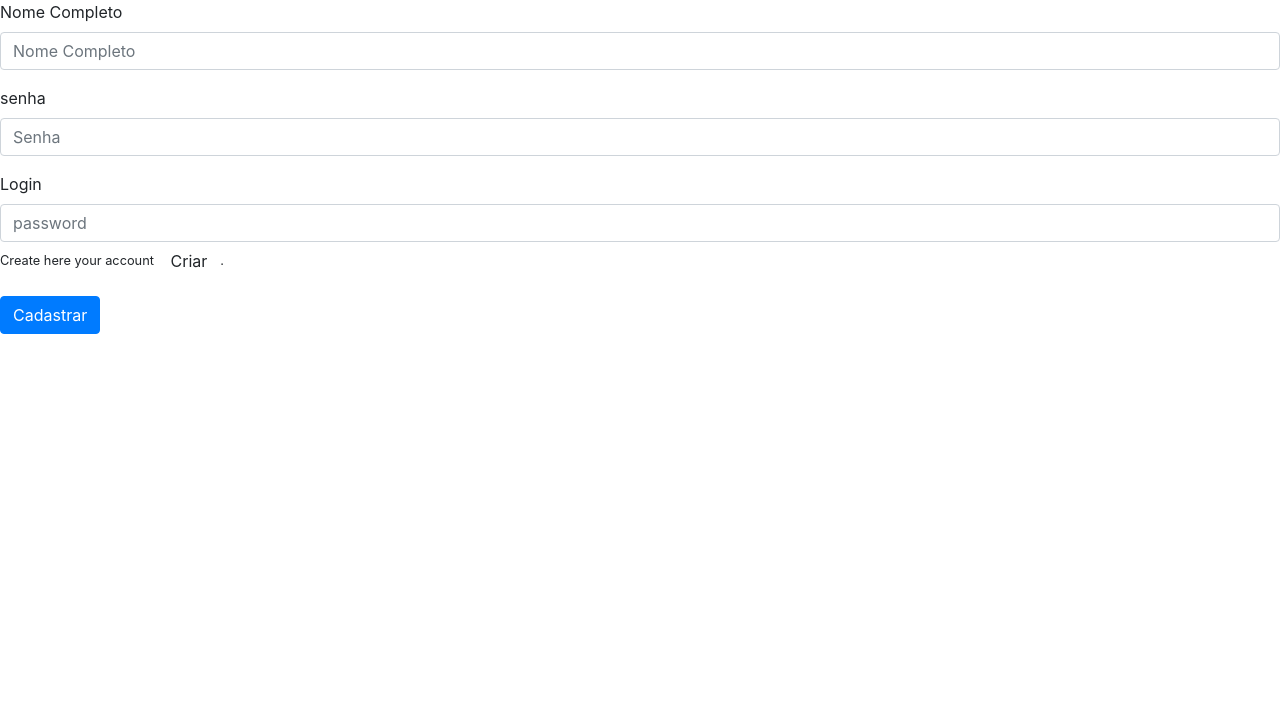
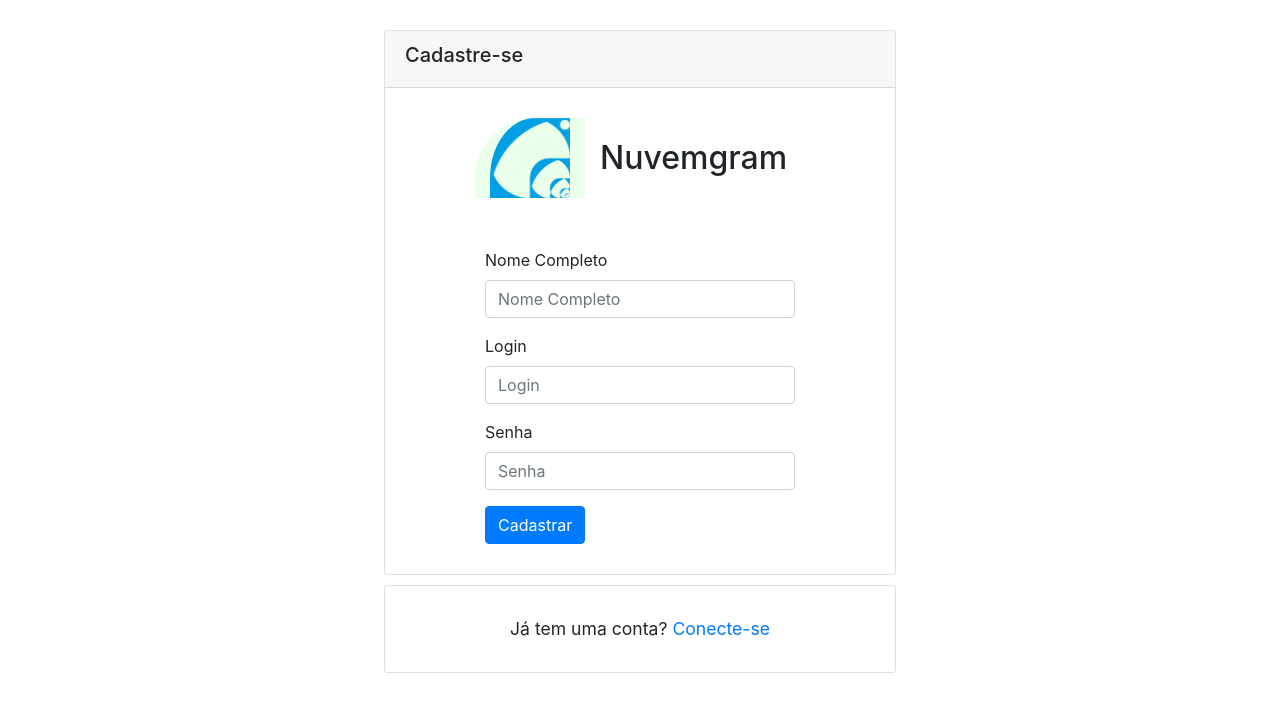
Before and after one commit to dqrtec/nuvem, an Angular app in the folder front/: page /cadastro in a window 1280 px wide. Shown: the top 712 px of the page. Built offline with nearby package versions, Linux system fonts and the light colour scheme.

Commit message:
estilo tela de cadastro

```diff
--- /dev/null
+++ b/front/src/app/cadastro/cadastro.component.css
@@ -0,0 +1,36 @@
+.logo{
+    margin: auto;
+}
+
+.logo-img{
+border-radius: 60px 0px 0px 0px;
+background: #eaffea;
+}
+
+.logo-title{
+margin: auto;
+}
+
+.formulario{
+height: 50%;
+width: 40%;
+margin: 30px auto 0px;
+padding-bottom: 30px;
+}
+
+.card-header{
+    margin-bottom: 30px;
+}
+
+.body{
+margin: auto;
+margin-top: 50px;
+}
+
+.card-login{
+    margin-top: 10px;
+    margin-bottom: 30px;
+    padding: 30px;
+    text-align: center;
+    font-size: 22px;
+  }
--- a/front/src/app/cadastro/cadastro.component.html
+++ b/front/src/app/cadastro/cadastro.component.html
@@ -1,16 +1,37 @@
+<div class="formulario card">
+  <div class='card-header'>
+    <h5>Cadastre-se</h5>
+  </div>
+
+  <div class='head row'>
+    <div class="logo col-sm-8 row">
+      <img class="logo-img col-sm-4" src="\assets\logo10.png">
+      <h2 class='logo-title col-sm-8'>Nuvemgram</h2>
+    </div>
+
+  </div>
+
+  <div class='body col-sm-8'>
     <form>
       <div class="form-group">
         <label >Nome Completo</label>
         <input class="form-control" placeholder="Nome Completo">
       </div>
-  <div class="form-group">
-    <label >senha</label>
-    <input type="password" class="form-control" placeholder="Senha">
-  </div>
+
       <div class="form-group">
         <label >Login</label>
-    <input type="password" class="form-control" placeholder="password">
-    <small>Create here your account <button class="btn" routerLink="cadastro">Criar</button>.</small>
+        <input type="password" class="form-control" placeholder="Login">
+      </div>
+
+      <div class="form-group">
+        <label >Senha</label>
+        <input type="password" class="form-control" placeholder="Senha">
       </div>
       <button class="btn btn-primary" (click)="cadastrar()">Cadastrar</button>
     </form>
+  </div>
+</div>
+
+<div class= 'formulario card-login card'>
+  <small>Já tem uma conta? <a routerLink="../"> Conecte-se</a></small>
+</div>
--- a/front/src/app/cadastro/cadastro.component.ts
+++ b/front/src/app/cadastro/cadastro.component.ts
@@ -3,7 +3,7 @@ import { Component, OnInit } from '@angular/core';
 @Component({
   selector: 'app-cadastro',
   templateUrl: './cadastro.component.html',
-  styleUrls: ['./cadastro.component.sass']
+  styleUrls: ['./cadastro.component.css']
 })
 export class CadastroComponent implements OnInit {
 
--- a/front/src/app/login/login.component.css
+++ b/front/src/app/login/login.component.css
@@ -14,7 +14,7 @@
 .formulario{
   height: 50%;
   width: 40%;
-  margin: 60px auto 0px;
+  margin: 30px auto 0px;
   padding: 30px 10px 30px;
 }
 
```
Also changed, not shown: front/src/app/cadastro/cadastro.component.sass (deleted). Lines whose indentation alone changed are shown as unchanged.
